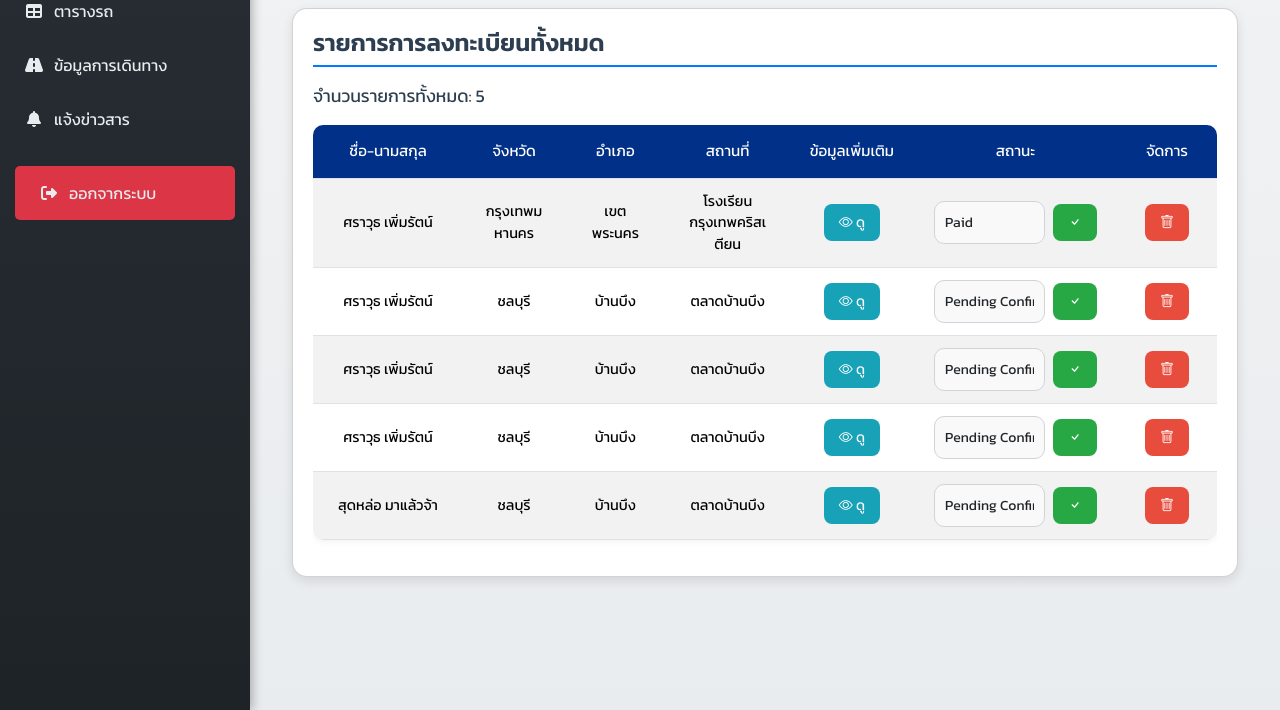
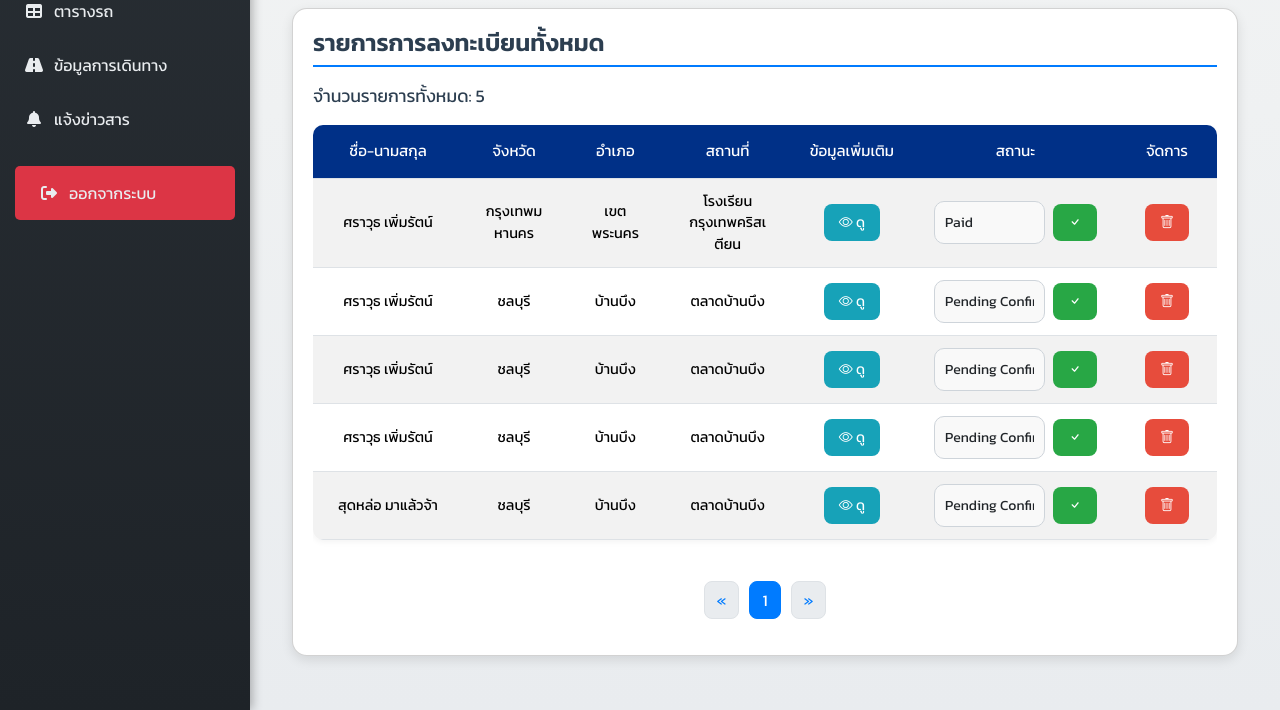
Before and after one commit to bsp-sarawut/Project-TMS, a PHP site: page /enrollment.php in a window 1280 px wide. Shown: the part 490-1200 px from the top of the page. Run offline with PHP 8.4, Linux system fonts and the light colour scheme; data comes from the database, SQL or seed files in the repository; some libraries are stand-ins or nearby versions.

Commit message:
จำกัดการแสดงผล enrollment.php

```diff
--- a/Transport_management_system/admin/enrollment.php
+++ b/Transport_management_system/admin/enrollment.php
@@ -325,6 +325,24 @@ $provinces = $provinceQuery->fetchAll(PDO::FETCH_ASSOC);
             margin-bottom: 3px;
             font-size: 1rem;
         }
+        .pagination {
+            justify-content: center;
+            margin-top: 25px;
+        }
+        .pagination .page-item .page-link {
+            border-radius: 8px;
+            margin: 0 5px;
+            color: #007bff;
+            transition: all 0.3s ease;
+        }
+        .pagination .page-item.active .page-link {
+            background: #007bff;
+            border-color: #007bff;
+            color: #fff;
+        }
+        .pagination .page-item .page-link:hover {
+            background: #e9ecef;
+        }
         @media (max-width: 768px) {
             .content {
                 margin-left: 0;
@@ -489,6 +507,12 @@ $provinces = $provinceQuery->fetchAll(PDO::FETCH_ASSOC);
                         </tbody>
                     </table>
                 </div>
+                <!-- Pagination -->
+                <nav aria-label="Page navigation">
+                    <ul class="pagination" id="pagination">
+                        <!-- Pagination จะถูกโหลดด้วย AJAX -->
+                    </ul>
+                </nav>
             </div>
         </div>
     </div>
@@ -530,6 +554,7 @@ $provinces = $provinceQuery->fetchAll(PDO::FETCH_ASSOC);
     <script>
         let searchTimeout;
         let lastScrollPosition = 0;
+        let currentPage = 1;
 
         // ฟังก์ชันเก็บตำแหน่ง scroll
         function saveScrollPosition() {
@@ -545,7 +570,8 @@ $provinces = $provinceQuery->fetchAll(PDO::FETCH_ASSOC);
         }
 
         // โหลดข้อมูลการลงทะเบียน
-        function loadRegistrations() {
+        function loadRegistrations(page = 1) {
+            currentPage = page;
             saveScrollPosition(); // บันทึกตำแหน่ง scroll ก่อนโหลดข้อมูล
 
             const search = $('#search_input').val();
@@ -562,7 +588,8 @@ $provinces = $provinceQuery->fetchAll(PDO::FETCH_ASSOC);
                     payment_status: payment_status,
                     province: province,
                     amphur: amphur,
-                    location: location
+                    location: location,
+                    page: page
                 },
                 dataType: 'json',
                 success: function(data) {
@@ -580,12 +607,14 @@ $provinces = $provinceQuery->fetchAll(PDO::FETCH_ASSOC);
                         });
                         $('#registrationTable').html('<tr><td colspan="7" class="text-center text-muted">เกิดข้อผิดพลาดในการโหลดข้อมูล</td></tr>');
                         $('#totalItems').text(0);
+                        $('#pagination').html('');
                         restoreScrollPosition();
                         return;
                     }
 
                     const registrations = data.registrations;
                     const totalRows = data.totalRows;
+                    const totalPages = data.totalPages;
                     let html = '';
 
                     if (registrations.length > 0) {
@@ -629,6 +658,29 @@ $provinces = $provinceQuery->fetchAll(PDO::FETCH_ASSOC);
 
                     $('#registrationTable').html(html);
                     $('#totalItems').text(totalRows);
+
+                    // สร้าง pagination
+                    let paginationHtml = '';
+                    paginationHtml += `
+                        <li class="page-item ${page <= 1 ? 'disabled' : ''}">
+                            <a class="page-link" href="javascript:void(0)" onclick="loadRegistrations(${page - 1})" aria-label="Previous">
+                                <span aria-hidden="true">«</span>
+                            </a>
+                        </li>`;
+                    for (let i = 1; i <= totalPages; i++) {
+                        paginationHtml += `
+                            <li class="page-item ${page == i ? 'active' : ''}">
+                                <a class="page-link" href="javascript:void(0)" onclick="loadRegistrations(${i})">${i}</a>
+                            </li>`;
+                    }
+                    paginationHtml += `
+                        <li class="page-item ${page >= totalPages ? 'disabled' : ''}">
+                            <a class="page-link" href="javascript:void(0)" onclick="loadRegistrations(${page + 1})" aria-label="Next">
+                                <span aria-hidden="true">»</span>
+                            </a>
+                        </li>`;
+                    $('#pagination').html(paginationHtml);
+
                     setTimeout(() => {
                         restoreScrollPosition();
                     }, 100); // เพิ่มการหน่วงเวลาเล็กน้อยเพื่อให้แน่ใจว่าตารางโหลดเสร็จ
@@ -647,6 +699,7 @@ $provinces = $provinceQuery->fetchAll(PDO::FETCH_ASSOC);
                     });
                     $('#registrationTable').html('<tr><td colspan="7" class="text-center text-muted">ไม่สามารถโหลดข้อมูลได้</td></tr>');
                     $('#totalItems').text(0);
+                    $('#pagination').html('');
                     restoreScrollPosition();
                 }
             });
@@ -662,7 +715,7 @@ $provinces = $provinceQuery->fetchAll(PDO::FETCH_ASSOC);
             $('#location_filter').val('');
             loadAmphur();
             loadLocation();
-            loadRegistrations();
+            loadRegistrations(1);
         }
 
         // โหลดข้อมูลอำเภอ
@@ -733,13 +786,13 @@ $provinces = $provinceQuery->fetchAll(PDO::FETCH_ASSOC);
             $('#search_input').on('input', function() {
                 clearTimeout(searchTimeout);
                 searchTimeout = setTimeout(() => {
-                    loadRegistrations();
+                    loadRegistrations(1);
                 }, 300);
             });
 
             // ค้นหาแบบเรียลไทม์เมื่อเปลี่ยนตัวกรอง
             $('#payment_status_filter, #province_filter, #amphur_filter, #location_filter').on('change', function() {
-                loadRegistrations();
+                loadRegistrations(1);
             });
 
             // แสดงข้อมูลเพิ่มเติมใน Modal
@@ -803,7 +856,7 @@ $provinces = $provinceQuery->fetchAll(PDO::FETCH_ASSOC);
                                         allowOutsideClick: false,
                                         focusConfirm: false,
                                         willClose: () => {
-                                            loadRegistrations();
+                                            loadRegistrations(currentPage);
                                             setTimeout(() => {
                                                 restoreScrollPosition();
                                             }, 150); // เพิ่มการหน่วงเวลาเล็กน้อยหลังจาก SweetAlert ปิด
@@ -875,7 +928,7 @@ $provinces = $provinceQuery->fetchAll(PDO::FETCH_ASSOC);
                                         allowOutsideClick: false,
                                         focusConfirm: false,
                                         willClose: () => {
-                                            loadRegistrations();
+                                            loadRegistrations(currentPage);
                                             setTimeout(() => {
                                                 restoreScrollPosition();
                                             }, 150);
--- a/Transport_management_system/admin/fetch_registrations.php
+++ b/Transport_management_system/admin/fetch_registrations.php
@@ -3,22 +3,18 @@ require_once 'config/condb.php';
 
 header('Content-Type: application/json');
 
-$sql = "
-    SELECT tr.*, r.location, p.PROVINCE_NAME, a.AMPHUR_NAME, s.stu_name, s.stu_lastname, ts.num_of_days AS schedule_num_of_days, ts.available_dates
-    FROM transport_registration tr
-    LEFT JOIN routes r ON tr.route_id = r.route_ID
-    LEFT JOIN province p ON r.province = p.PROVINCE_ID
-    LEFT JOIN amphur a ON r.amphur = a.AMPHUR_ID
-    LEFT JOIN students s ON tr.stu_username = s.stu_username
-    LEFT JOIN transport_schedule ts ON tr.transport_schedule_id = ts.id
-    WHERE 1=1
-";
+// รับค่าจาก AJAX
+$page = isset($_POST['page']) ? (int)$_POST['page'] : 1;
+$limit = 10; // จำนวนข้อมูลต่อหน้า
+$offset = ($page - 1) * $limit;
 
+// เงื่อนไขการค้นหา
+$conditions = "WHERE 1=1";
 $params = [];
 
 if (!empty($_POST['search'])) {
     $search = "%" . $_POST['search'] . "%";
-    $sql .= " AND (s.stu_name LIKE :search
+    $conditions .= " AND (s.stu_name LIKE :search
                 OR s.stu_lastname LIKE :search
                 OR r.location LIKE :search
                 OR p.PROVINCE_NAME LIKE :search
@@ -30,38 +26,80 @@ if (!empty($_POST['search'])) {
 }
 
 if (!empty($_POST['payment_status'])) {
-    $sql .= " AND tr.payment_status = :payment_status";
+    $conditions .= " AND tr.payment_status = :payment_status";
     $params[':payment_status'] = $_POST['payment_status'];
 }
 
 if (!empty($_POST['province'])) {
-    $sql .= " AND r.province = :province";
+    $conditions .= " AND r.province = :province";
     $params[':province'] = $_POST['province'];
 }
 
 if (!empty($_POST['amphur'])) {
-    $sql .= " AND r.amphur = :amphur";
+    $conditions .= " AND r.amphur = :amphur";
     $params[':amphur'] = $_POST['amphur'];
 }
 
 if (!empty($_POST['location'])) {
-    $sql .= " AND r.location = :location";
+    $conditions .= " AND r.location = :location";
     $params[':location'] = $_POST['location'];
 }
 
-$sql .= " ORDER BY tr.created_at DESC";
+// นับจำนวนข้อมูลทั้งหมด
+$sql_count = "
+    SELECT COUNT(*) as total
+    FROM transport_registration tr
+    LEFT JOIN routes r ON tr.route_id = r.route_ID
+    LEFT JOIN province p ON r.province = p.PROVINCE_ID
+    LEFT JOIN amphur a ON r.amphur = a.AMPHUR_ID
+    LEFT JOIN students s ON tr.stu_username = s.stu_username
+    LEFT JOIN transport_schedule ts ON tr.transport_schedule_id = ts.id
+    $conditions
+";
+
+try {
+    $stmt_count = $conn->prepare($sql_count);
+    foreach ($params as $key => $value) {
+        $stmt_count->bindValue($key, $value);
+    }
+    $stmt_count->execute();
+    $totalRows = $stmt_count->fetch(PDO::FETCH_ASSOC)['total'];
+} catch (PDOException $e) {
+    echo json_encode(['error' => "เกิดข้อผิดพลาดในการนับข้อมูล: " . $e->getMessage()]);
+    exit();
+}
+
+// คำนวณจำนวนหน้าทั้งหมด
+$totalPages = ceil($totalRows / $limit);
+
+// ดึงข้อมูลตามหน้า
+$sql = "
+    SELECT tr.*, r.location, p.PROVINCE_NAME, a.AMPHUR_NAME, s.stu_name, s.stu_lastname, ts.num_of_days AS schedule_num_of_days, ts.available_dates
+    FROM transport_registration tr
+    LEFT JOIN routes r ON tr.route_id = r.route_ID
+    LEFT JOIN province p ON r.province = p.PROVINCE_ID
+    LEFT JOIN amphur a ON r.amphur = a.AMPHUR_ID
+    LEFT JOIN students s ON tr.stu_username = s.stu_username
+    LEFT JOIN transport_schedule ts ON tr.transport_schedule_id = ts.id
+    $conditions
+    ORDER BY tr.created_at DESC LIMIT :limit OFFSET :offset
+";
 
 try {
     $stmt = $conn->prepare($sql);
     foreach ($params as $key => $value) {
         $stmt->bindValue($key, $value);
     }
+    $stmt->bindValue(':limit', $limit, PDO::PARAM_INT);
+    $stmt->bindValue(':offset', $offset, PDO::PARAM_INT);
     $stmt->execute();
     $registrations = $stmt->fetchAll(PDO::FETCH_ASSOC);
 
     echo json_encode([
         'registrations' => $registrations,
-        'totalRows' => count($registrations)
+        'totalRows' => $totalRows,
+        'totalPages' => $totalPages,
+        'currentPage' => $page
     ]);
 } catch (PDOException $e) {
     echo json_encode(['error' => "เกิดข้อผิดพลาดในการดึงข้อมูล: " . $e->getMessage()]);
```
